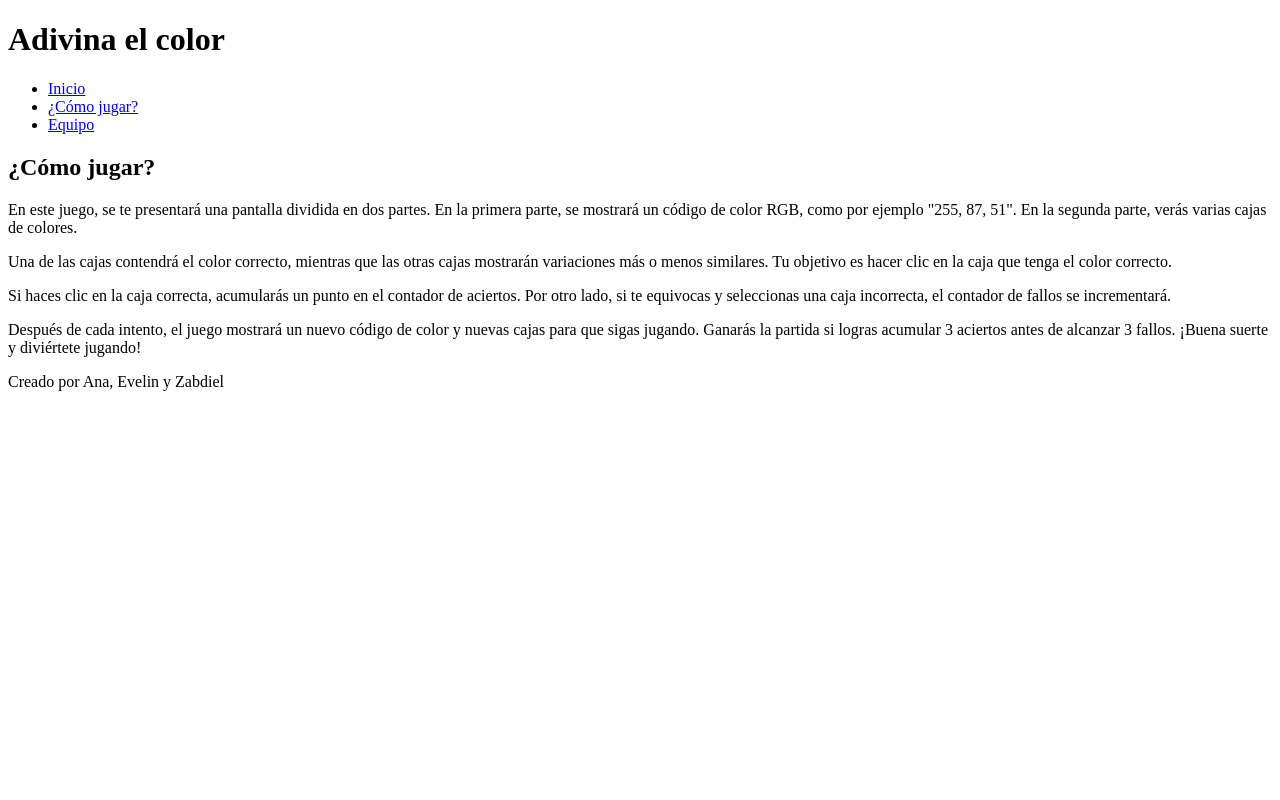
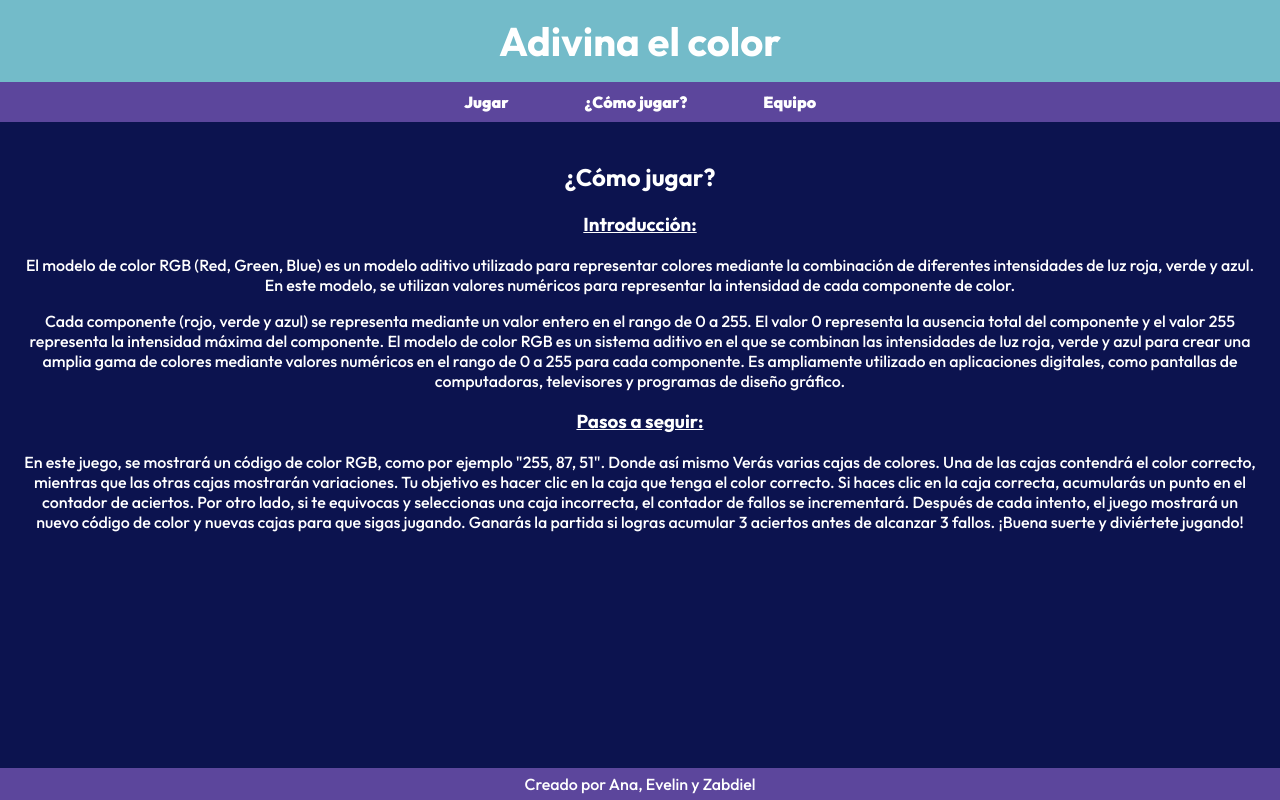
Before and after one commit to AnitaToRemember/GuessTheColorGameProjectHAB, a plain HTML site: page src/public/how_to_play.html in a window 1280 px wide. Drawn offline with Linux system fonts and the light colour scheme.

Commit message:
<new css changes>

```diff
--- a/src/css/header.css
+++ b/src/css/header.css
@@ -10,6 +10,7 @@ header{
     display: flex;
     justify-content: center;
     background-color: var(--lightblue);
+    border: 0;
     margin: 0;
     padding: 1rem;
     font-size: 40px;
@@ -25,8 +26,6 @@ header{
     justify-content: center;
     list-style: none;
     gap: 1rem;
-    margin: 0;
-    padding: 0;
     background-color: var(--purple);
 }
 
--- a/src/css/style.css
+++ b/src/css/style.css
@@ -15,10 +15,11 @@ body{
   align-content: center;
   background-color: var(--blue);
   color: var(--white);
-  height: 100vh;
   font-family: 'Outfit', sans-serif;
   width: 100vw;
   height: 100vh;
+  border: 0;
+  margin: 0;
 }
 
 main {
@@ -27,14 +28,17 @@ main {
 }
 
 /* formato para el titulo del juego */
-h2{
+#colorTitle{
 display: flex;
 justify-content: center;
 margin: 0;
-background-color: var(--aqua);
-margin: 0;
 padding: 1rem;
 font-size: 24px;
+}
+
+#rgbToGuess{
+  margin: 0;
+  padding:0;
 }
 
 /* dandole formato al mostrador del color a adivinar*/
--- a/src/public/how_to_play.html
+++ b/src/public/how_to_play.html
@@ -1,25 +1,22 @@
 <!DOCTYPE html>
-<html lang="en">
+<html lang="es">
   <head>
-    <meta charset="UTF-8">
-    <meta http-equiv="X-UA-Compatible" content="IE=edge">
-    <meta name="viewport" content="width=device-width, initial-scale=1.0">
-    <title>¿Cómo jugar?</title>
+    <meta charset="UTF-8" />
+    <meta name="viewport" content="width=device-width, initial-scale=1.0" />
+    <title>Juego: Adivina el color</title>
+    <link rel="stylesheet" href="../css/header.css" />
+    <link rel="stylesheet" href="../css/style.css" />
+    <link rel="stylesheet" href="../css/footer.css" />
   </head>
+
   <body>
     <header>
-        <h1>Adivina el color</h1>
+      <h1 id="title">Adivina el color</h1>
       <nav>
         <ul class="menu">
-              <li>
-                 <a href="../index.html">Inicio</a>
-              </li>
-              <li>
-                <a href="./how_to_play.html">¿Cómo jugar?</a>
-              </li>
-              <li>
-                <a href="./team.html">Equipo</a>
-              </li>
+          <li><a id="play" href="../index.html">Jugar</a></li>
+          <li><a href="./how_to_play.html">¿Cómo jugar?</a></li>
+          <li><a href="./team.html">Equipo</a></li>
         </ul>
       </nav>
     </header>
@@ -27,18 +24,20 @@
     <main>
       <section>
         <h2>¿Cómo jugar?</h2>
-        <p>En este juego, se te presentará una pantalla dividida en dos partes. En la primera parte, se mostrará un código de color RGB, como por ejemplo "255, 87, 51". En la segunda parte, verás varias cajas de colores.</p>
 
-        <p>Una de las cajas contendrá el color correcto, mientras que las otras cajas mostrarán variaciones más o menos similares. Tu objetivo es hacer clic en la caja que tenga el color correcto.</p>
+        <u><strong><h3>Introducción:</h3></strong></u>
+        <p class="leading">El modelo de color RGB (Red, Green, Blue) es un modelo aditivo utilizado para representar colores mediante la combinación de diferentes intensidades de luz roja, verde y azul. En este modelo, se utilizan valores numéricos para representar la intensidad de cada componente de color.</p>
 
-        <p>Si haces clic en la caja correcta, acumularás un punto en el contador de aciertos. Por otro lado, si te equivocas y seleccionas una caja incorrecta, el contador de fallos se incrementará.</p>
+        <p class="leading">Cada componente (rojo, verde y azul) se representa mediante un valor entero en el rango de 0 a 255. El valor 0 representa la ausencia total del componente y el valor 255 representa la intensidad máxima del componente. El modelo de color RGB es un sistema aditivo en el que se combinan las intensidades de luz roja, verde y azul para crear una amplia gama de colores mediante valores numéricos en el rango de 0 a 255 para cada componente. Es ampliamente utilizado en aplicaciones digitales, como pantallas de computadoras, televisores y programas de diseño gráfico.</p>
 
-        <p>Después de cada intento, el juego mostrará un nuevo código de color y nuevas cajas para que sigas jugando. Ganarás la partida si logras acumular 3 aciertos antes de alcanzar 3 fallos. ¡Buena suerte y diviértete jugando!</p>
+        <u><strong><h3>Pasos a seguir:</h3></strong></u>
+        <p class="leading">En este juego, se mostrará un código de color RGB, como por ejemplo "255, 87, 51". Donde así mismo Verás varias cajas de colores. Una de las cajas contendrá el color correcto, mientras que las otras cajas mostrarán variaciones. Tu objetivo es hacer clic en la caja que tenga el color correcto. Si
+        haces clic en la caja correcta, acumularás un punto en el contador de aciertos. Por otro lado, si te equivocas y seleccionas una caja incorrecta, el contador de fallos se incrementará. Después de cada intento, el juego mostrará un nuevo código de color y nuevas cajas para que sigas jugando. Ganarás la partida si logras acumular 3 aciertos antes de alcanzar 3 fallos. ¡Buena suerte y diviértete jugando!</p>
     </section>
-
     </main>
 
+    <footer>Creado por Ana, Evelin y Zabdiel</footer>
 
-    <footer><p> Creado por Ana, Evelin y Zabdiel</p></footer>
+    <footer> Creado por Ana, Evelin y Zabdiel</footer>
 </body>
 </html>
```
Also changed, not shown: src/index.html (+6 -3 lines). Lines whose indentation alone changed are shown as unchanged.
